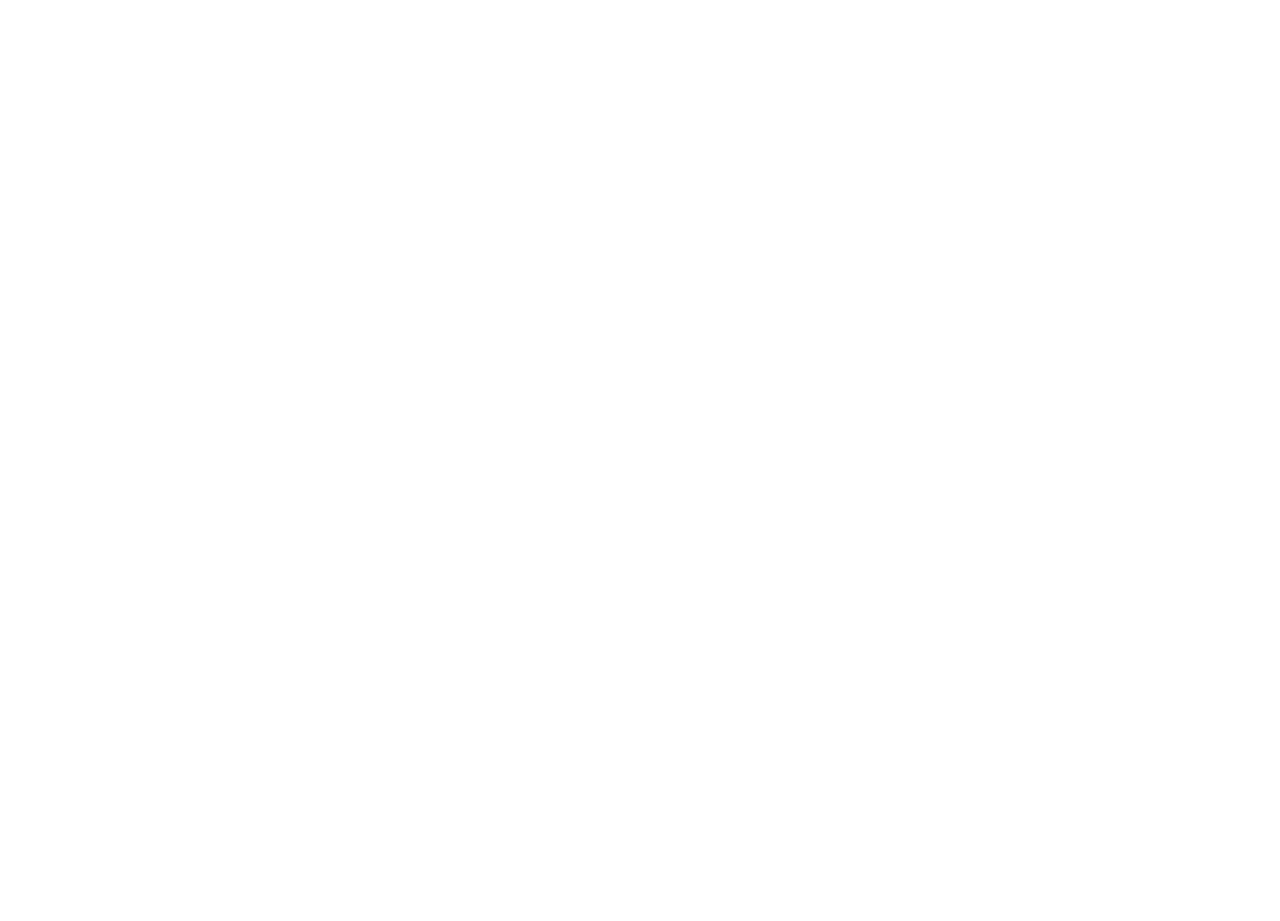
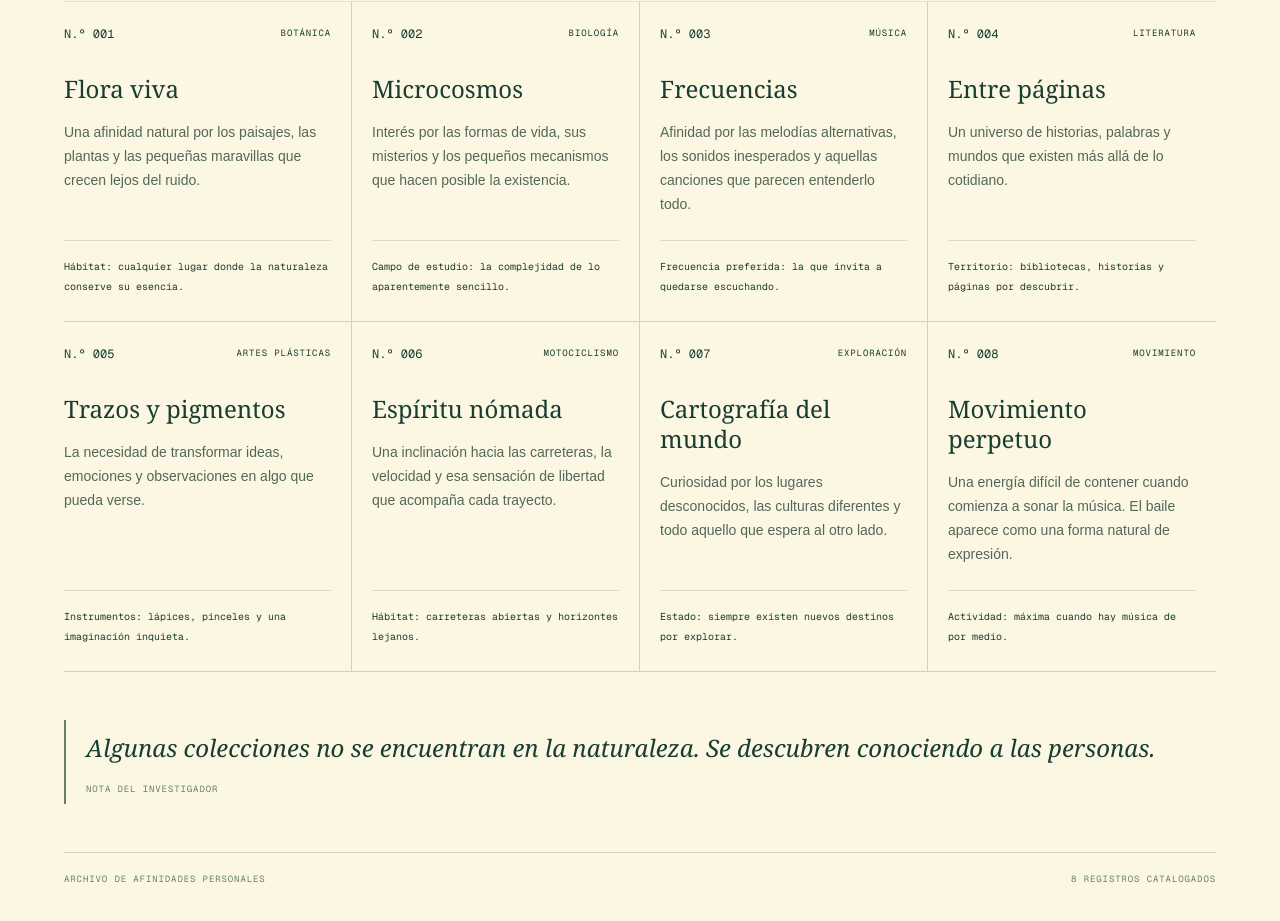
Before and after one commit to devmemberft/camila-sky, a Next.js app: page / in a window 1280 px wide. Shown: the part 2620-3541 px from the top of the page. Before the commit the page ends 2232 px from the top, so only its background shows below. Built offline with nearby package versions, Linux system fonts and the light colour scheme.

Commit message:
design & dev of portfolio of interest, refactor and add new css global types

```diff
--- a/src/app/components/BiologicalRecord.tsx
+++ b/src/app/components/BiologicalRecord.tsx
@@ -19,7 +19,7 @@ const taxonomy = [
 
 const characteristics = [
     {number:"01", title:"Espíritu explorador", description:"Cuenta con una curiosidad innata por descubrir nuevos lugares, paisajes y formas de vida", tag:"EXPLORACIÓN" },
-    {number:"02", title:"Sensibilidad artítica", description:"Manifiesta una especial afinidad por la música, el dibujo y otras expresiones creativas", tag:"CREATIVIDAD" },
+    {number:"02", title:"Sensibilidad artística", description:"Manifiesta una especial afinidad por la música, el dibujo y otras expresiones creativas", tag:"CREATIVIDAD" },
     {number:"04", title:"Danza ilimitada", description:"Su actividad aumenta considerablemente ante la presencia de música. El baile constituye uno de sus comportamientos más característicos.", tag:"MOVIMIENTO" },
 ];
 
--- /dev/null
+++ b/src/app/components/HerbalFolio.tsx
@@ -0,0 +1,162 @@
+'use client';
+import { motion } from "motion/react";
+
+const specimens = [
+  {
+    number: "001",
+    category: "BOTÁNICA",
+    title: "Flora viva",
+    description:
+      "Una afinidad natural por los paisajes, las plantas y las pequeñas maravillas que crecen lejos del ruido.",
+    observation: "Hábitat: cualquier lugar donde la naturaleza conserve su esencia.",
+  },
+  {
+    number: "002",
+    category: "BIOLOGÍA",
+    title: "Microcosmos",
+    description:
+      "Interés por las formas de vida, sus misterios y los pequeños mecanismos que hacen posible la existencia.",
+    observation: "Campo de estudio: la complejidad de lo aparentemente sencillo.",
+  },
+  {
+    number: "003",
+    category: "MÚSICA",
+    title: "Frecuencias",
+    description:
+      "Afinidad por las melodías alternativas, los sonidos inesperados y aquellas canciones que parecen entenderlo todo.",
+    observation: "Frecuencia preferida: la que invita a quedarse escuchando.",
+  },
+  {
+    number: "004",
+    category: "LITERATURA",
+    title: "Entre páginas",
+    description:
+      "Un universo de historias, palabras y mundos que existen más allá de lo cotidiano.",
+    observation: "Territorio: bibliotecas, historias y páginas por descubrir.",
+  },
+  {
+    number: "005",
+    category: "ARTES PLÁSTICAS",
+    title: "Trazos y pigmentos",
+    description:
+      "La necesidad de transformar ideas, emociones y observaciones en algo que pueda verse.",
+    observation: "Instrumentos: lápices, pinceles y una imaginación inquieta.",
+  },
+  {
+    number: "006",
+    category: "MOTOCICLISMO",
+    title: "Espíritu nómada",
+    description:
+      "Una inclinación hacia las carreteras, la velocidad y esa sensación de libertad que acompaña cada trayecto.",
+    observation: "Hábitat: carreteras abiertas y horizontes lejanos.",
+  },
+  {
+    number: "007",
+    category: "EXPLORACIÓN",
+    title: "Cartografía del mundo",
+    description:
+      "Curiosidad por los lugares desconocidos, las culturas diferentes y todo aquello que espera al otro lado.",
+    observation: "Estado: siempre existen nuevos destinos por explorar.",
+  },
+  {
+    number: "008",
+    category: "MOVIMIENTO",
+    title: "Movimiento perpetuo",
+    description:
+      "Una energía difícil de contener cuando comienza a sonar la música. El baile aparece como una forma natural de expresión.",
+    observation: "Actividad: máxima cuando hay música de por medio.",
+  },
+];
+
+export default function HerbalFolio(){
+    return(
+        <section id="herbolario" className="bg-papel text-bosque px-6 py-20 sm:px-10 sm:py-28 lg:px-16">
+            <div className="max-w-7xl mx-auto">
+                <motion.div
+                    initial={{ opacity:0, y:15 }}
+                    whileInView={{ opacity:1, y:0 }}
+                    viewport={{ once:true }}
+                    transition={{ duration: 0.8 }}
+                >
+                    <div className="mb-4 flex items-center gap-3">
+                        <span className="h-px w-8 bg-bosque"/>
+                        <span className="font-mono text-bosque tracking-[0.2em] text-[10px]">COLECCIÓN DE AFINIDADES</span>
+                    </div>
+
+                    <div className="flex flex-col justify-between gap-5 border-b border-divisor/20 pb-8 sm:flex-row sm:items-end">
+                        <div>
+                            <p className="mb-2 font-mono text-xs text-bosque">
+                                PORTAFOLIO PERSONAL · VOL. XI · GRAFH. XVI
+                            </p>
+
+                            <h2 className="max-w-xl font-serif text-4xl leading-tight sm:text-5xl lg:text-6xl">Un universo de <span className="block italic">pequeñas cosas</span></h2>
+
+                            <p className="masx-w-sm mt-4 text-sm leading-6 text-focus">Una recopilación de intereses, curiosidades y pequeñas obsesiones que conozco de ti y le dan forma a tu mundo propio</p>
+                        </div>
+                    </div>
+
+                </motion.div>
+
+                {/*coleccion*/}
+                <div className="grid grid-cols-1 sm:grid-cols-2 lg:grid-cols-4">
+                    {specimens.map((item,i) =>(
+                        <motion.article
+                            key={item.number}
+                            initial={{ opacity:0, y:20 }}
+                            whileInView={{ opacity:1, y:0 }}
+                            viewport={{ once:true }}
+                            transition={{ duration: 0.55, delay:(i % 4) * 0.08, }}
+                            className="group relative flex min-h-65 flex-col border-b border-bosque/20 py-6 sm:border-r sm:px-5 sm:first:pl-0 sm:nth-2:border-r-0 sm:nth2:pl-5 sm:nth-3:border-r sm:nth-3:pl-0 sm:nth-4:border-r-0 sm:nth-4:pl-5 lg:border-r lg:px-5 lg:first:pl-0 lg:nth-2:border-r lg:nth-2:pl-5 lg:nth-3:border-r lg:nth-3:pl-5 lg:nth-4:border-r-0 lg:nth-4:pl-5 lg:nth-n+5:border-b-0 lg:nth-n+5:border-r lg:nth-5:pl-0 lg:nth-8:border-r-0"
+                        >
+                            <div className="mb-8 flex items-center justify-between">
+                                <span className="font-mono text-xs text-bosuqe">N.º {item.number}</span>
+                                <span className="font-mono text-[9px] tracking-widest text-bosque">
+                                {item.category}
+                                </span>
+                            </div>
+
+                            <h3 className="mb-4 font-serif text-2xl leading-tight transition-colors duration-300 group-hover:text-bosque">
+                                {item.title}
+                            </h3>
+
+                            <p className="mb-6 text-sm leading-6 text-focus">
+                                {item.description}
+                            </p>
+
+                            <div className="mt-auto border-t border-bosque/15 pt-4">
+                                <p className="font-mono text-[10px] leading-5 text-bosque">
+                                {item.observation}
+                                </p>
+                            </div>
+
+                        </motion.article>
+                    ))}
+                </div>
+
+                {/* Nota final */}
+                <motion.div
+                initial={{ opacity: 0 }}
+                whileInView={{ opacity: 1 }}
+                viewport={{ once: true }}
+                transition={{ duration: 0.8 }}
+                className="mt-12 border-l-2 border-divisor py-2 pl-5"
+                >
+                <p className="font-serif text-xl italic leading-relaxed sm:text-2xl">
+                    Algunas colecciones no se encuentran en la naturaleza.
+                    Se descubren conociendo a las personas.
+                </p>
+
+                <span className="mt-4 block font-mono text-[9px] tracking-widest text-divisor">
+                    NOTA DEL INVESTIGADOR
+                </span>
+                </motion.div>
+
+                {/* Pie */}
+                <div className="mt-12 flex flex-col justify-between gap-2 border-t border-bosque/20 pt-5 font-mono text-[9px] tracking-widest text-divisor sm:flex-row">
+                <span>ARCHIVO DE AFINIDADES PERSONALES</span>
+                <span>8 REGISTROS CATALOGADOS</span>
+                </div>
+            </div>
+        </section>
+    );
+};
--- a/src/app/globals.css
+++ b/src/app/globals.css
@@ -16,6 +16,7 @@
   --color-papel: #FCF7E2;
   --color-divisor: #66816A;
   --color-light: #C4CEB8;
+  --color-focus: #52675A;
 }
 
 @media (prefers-color-scheme: dark) {
--- a/src/app/page.tsx
+++ b/src/app/page.tsx
@@ -1,11 +1,13 @@
 'use client';
 import BiologicalRecord from "./components/BiologicalRecord";
 import Cover from "./components/Cover";
+import HerbalFolio from "./components/HerbalFolio";
 export default function Home() {
   return (
     <main>
       <Cover/>
       <BiologicalRecord/>
+      <HerbalFolio/>
     </main>
   );
 }
```
